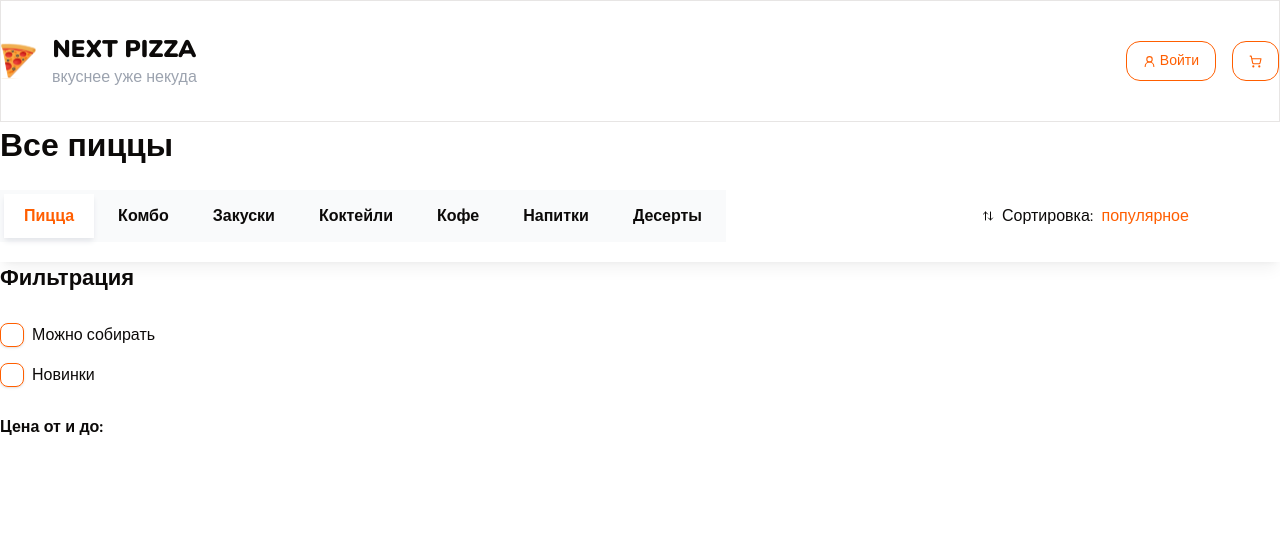
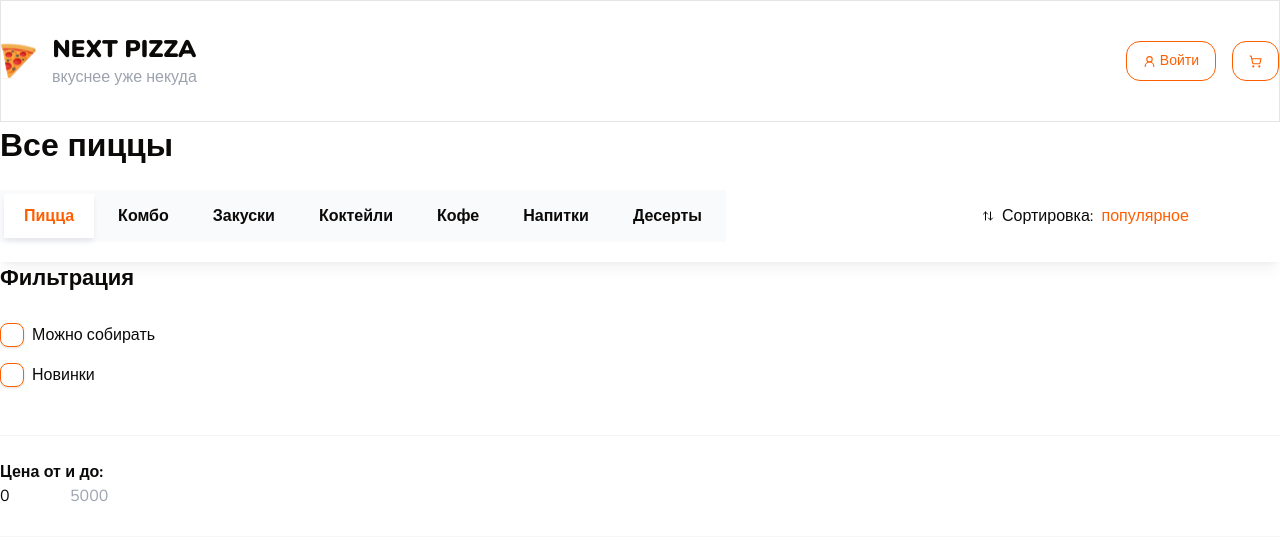
Before and after one commit to TwelveHeavens/NextJSMy, a Next.js app: page / in a window 1280 px wide. Shown: the top 540 px of the page. Built offline with nearby package versions, Linux system fonts and the light colour scheme.

Commit message:
tenth commit

```diff
--- /dev/null
+++ b/components/shared/checkbox-filters-group.tsx
@@ -0,0 +1,33 @@
+'use client';
+
+import React from "react";
+import { FilterCheckboxProps } from "./filter-checkbox";
+
+type Item = FilterCheckboxProps;
+
+interface Props {
+    title: string;
+    items: Item[];
+    defaultItems: Item[];
+    limit?: number;
+    searchInputPlaceholder?: string;
+    onChange?: (values: string[]) => void;
+    defaultValue?: string[];
+    className?: string;
+}
+
+export const CheckboxFiltersGroup: React.FC<Props> = ({
+    title,
+    items,
+    defaultItems,
+    searchInputPlaceholder = 'Поиск...',
+    className,
+    onChange,
+    defaultValue,
+}) => {
+    const [showAll, setShowAll] = React.useState(false);
+    const [searchValue, setSearchValue] = React.useState('');
+    const onChangeSearchInput = (e: React.ChangeEvent<HTMLInputElement>) => {
+        setSearchValue(e.target.value);
+    }
+}
--- a/components/shared/filters.tsx
+++ b/components/shared/filters.tsx
@@ -11,14 +11,14 @@ export const Filters: React.FC<Props> = ({ className }) => {
         <div className="flex flex-col gap-7">
             <Title text='Фильтрация' size="sm" className="font-bold"/>
             <div className="flex flex-col gap-4">
-                <FilterCheckbox value="1" text={"Можно собирать"} />
+                <FilterCheckbox value="1" text={"Можно собирать"}/>
                 <FilterCheckbox value="2" text={"Новинки"}/>
             </div>
-            <div>
+            <div className="mt-5 border-y border-neutral-100 py-6 pb-7">
                 <Title text="Цена от и до:" size="xs" className="font-bold"/>
                 <div className="flex">
-                    <input type="number"/>
-                    <input type="number"/>
+                    <input type="number" placeholder="0" min={0} max={5000} defaultValue={0}/>
+                    <input type="number" placeholder="5000" min={100} max={4990}/>
                 </div>
             </div>
         </div>
```
